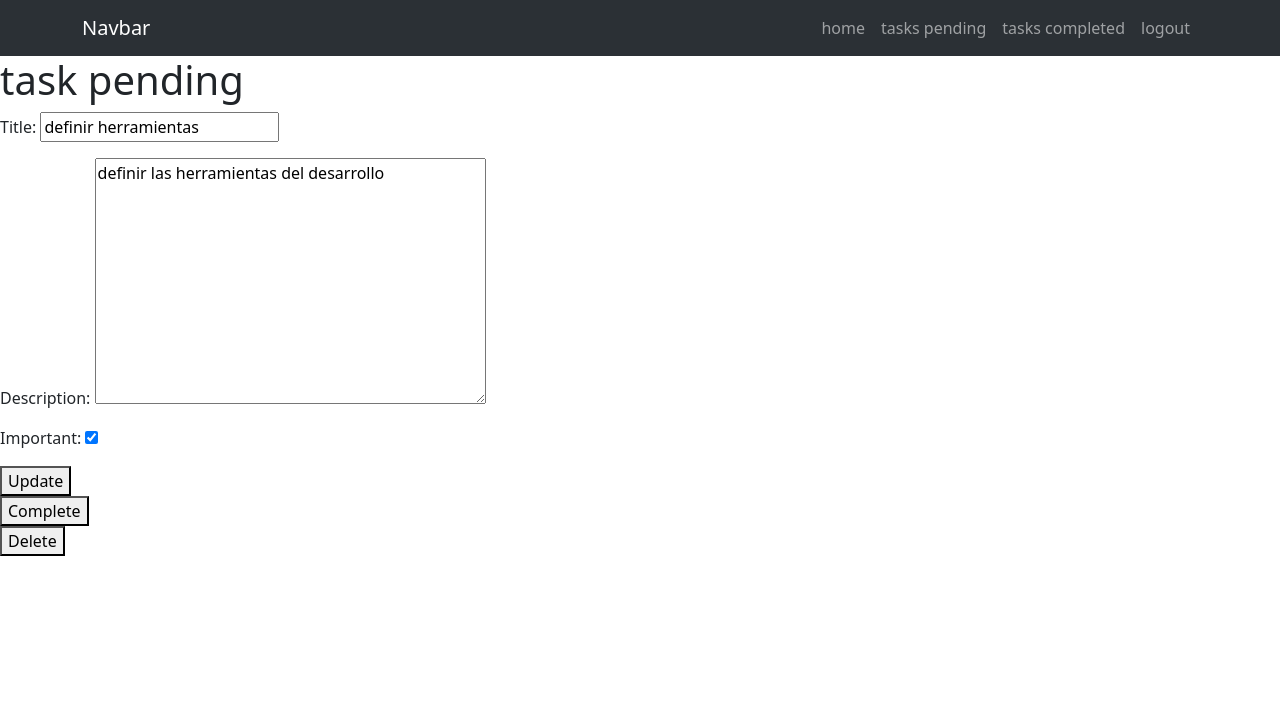
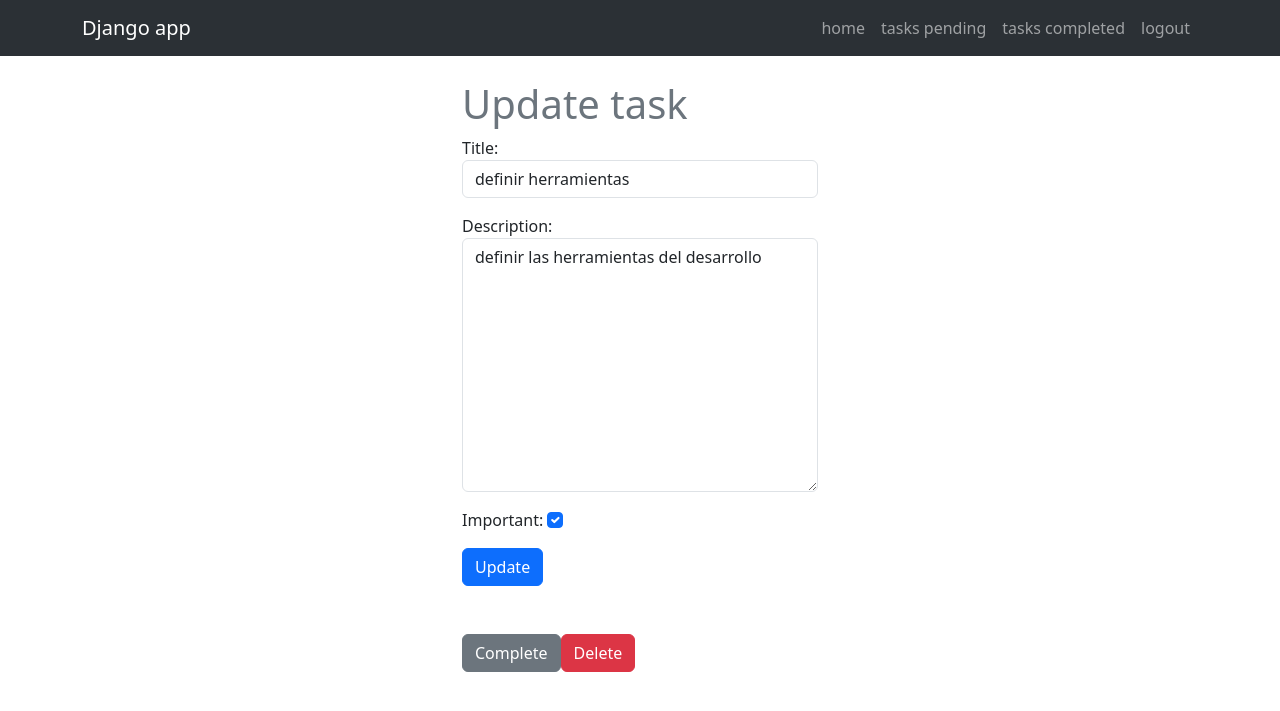
Before and after one commit to brionesjavier/django-crud-auth, a Django app: page /tasks/2/ in a window 1280 px wide. Shown: the top 711 px of the page. Run offline with Django 5.2, Linux system fonts and the light colour scheme; a user stored in the database is signed in; data comes from the database, SQL or seed files in the repository; both versions use the stored data as it was after the commit.

Commit message:
agregas las vista a bootstrap

```diff
--- a/tasks/form.py
+++ b/tasks/form.py
@@ -1,8 +1,19 @@
-from django.forms import ModelForm
+from django import forms
 from .models import Task
 
 
-class TaskForm(ModelForm):
+class TaskForm(forms.ModelForm):
     class Meta:
         model = Task
-        fields = ['title', 'description', 'important']
+        fields = ["title", "description", "important"]
+        widgets = {
+            "title": forms.TextInput(
+                attrs={"class": "form-control", "placeholder": "Write a title"}
+            ),
+            "description": forms.Textarea(
+                attrs={"class": "form-control", "placeholder": "Write a description"}
+            ),
+            "important": forms.CheckboxInput(
+                attrs={"class": "form-check-input text-center"}
+            ),
+        }
--- a/tasks/templates/layouts/base.html
+++ b/tasks/templates/layouts/base.html
@@ -14,7 +14,7 @@
   <body>
     <nav class="navbar navbar-expand-lg bg-body-tertiary" data-bs-theme="dark">
       <div class="container">
-        <a class="navbar-brand" href="#">Navbar</a>
+        <a class="navbar-brand" href="{% url 'home'%}">Django app</a>
         <button
           class="navbar-toggler"
           type="button"
--- a/tasks/templates/task_detail.html
+++ b/tasks/templates/task_detail.html
@@ -1,27 +1,30 @@
-{% extends "layouts/base.html"%}
+{% extends "layouts/base.html"%} {% block content%}
 
-{% block content%}
-<h1>task pending</h1>
+<main class="container">
+  <div class="row">
+    <div class="col-md-4 offset-md-4 mt-4">
+      <h1 class="text-secondary">Update task</h1>
 
       {{error}}
+     <div>
          <form action="{% url 'task_detail' task.id %}" method="POST">
+        {% csrf_token %} {{form.as_p}}
 
-    {% csrf_token %}
-     {{form.as_p}}
-
-    <button>Update</button>
+        <button class="btn btn-primary">Update</button>
       </form>
-
+      <div class=" d-flex mt-5">
         <form action="{% url 'complete_task' task.id %}" method="POST">
         {% csrf_token %}
-    <button>Complete</button>
+        <button class="btn btn-secondary">Complete</button>
       </form>
-<form action="{% url 'delete_task' task.id %}"  method="POST">
+      <form action="{% url 'delete_task' task.id %}" method="POST">
         {% csrf_token %}
-    <button>Delete</button>
+        <button class="btn btn-danger">Delete</button>
       </form>
+      </div>
 
-
-
-
+     </div>
+    </div>
+  </div>
+</main>
 {% endblock %}
```
Also changed, not shown: tasks/templates/create_task.html (+18 -12 lines), db.sqlite3. Lines whose indentation alone changed are shown as unchanged.
